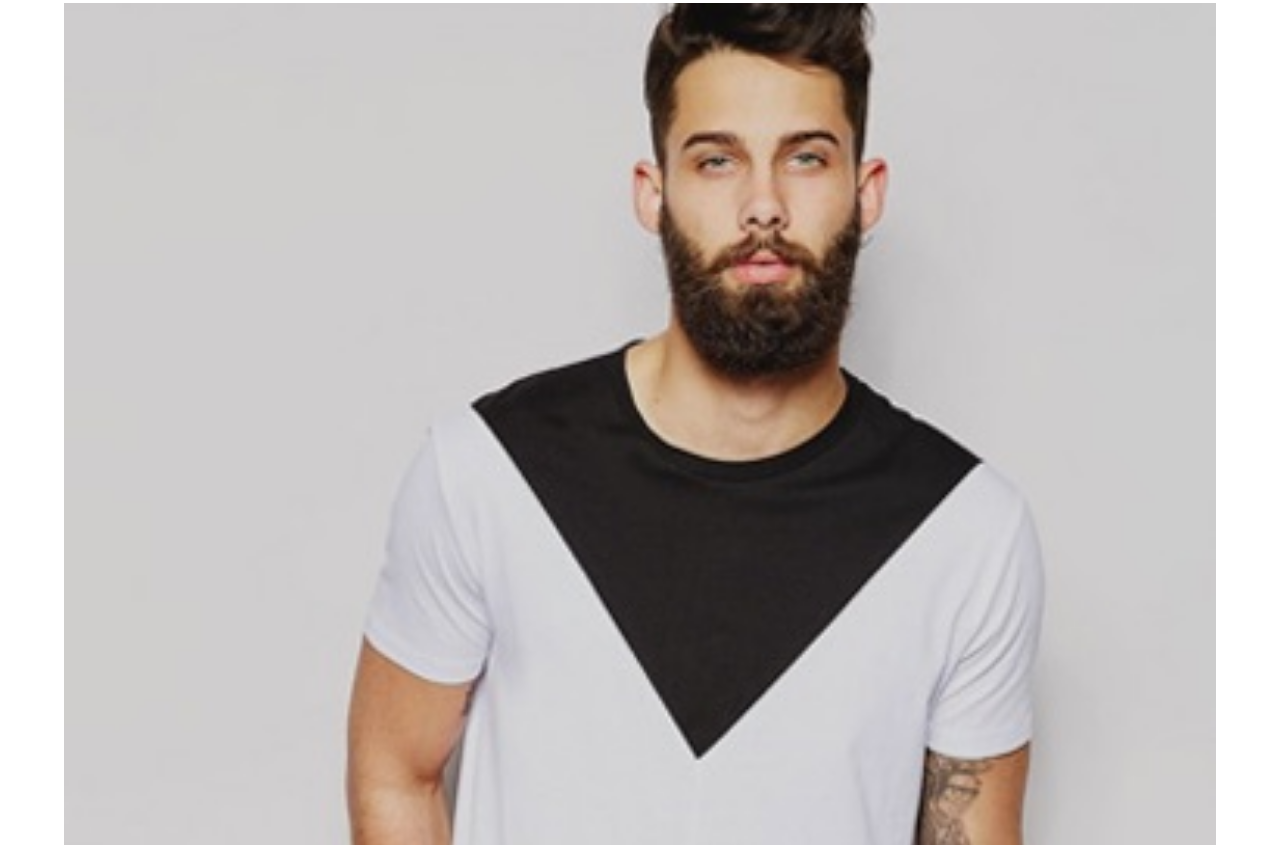
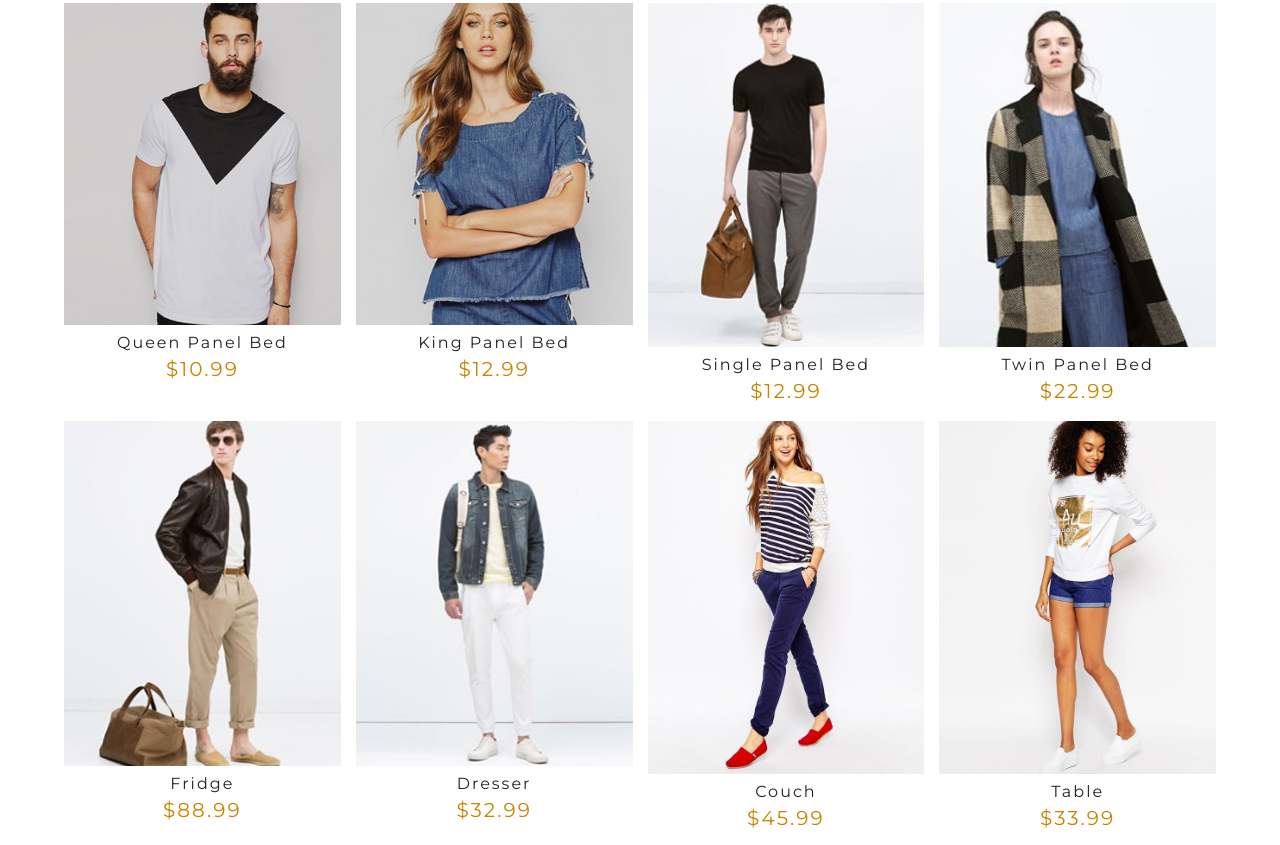
Before and after one commit to bhagirthijhamb/bhagirthiJhambProjectThree, a plain HTML site: page index.html in a window 1280 px wide. Shown: the part 882-1727 px from the top of the page. Drawn offline with Linux system fonts and the light colour scheme.

Commit message:
implemented display of products on webpage

```diff
--- a/app.js
+++ b/app.js
@@ -42,6 +42,29 @@
         // method to display products
         displayProducts(products){
             console.log(products);
+
+            let result = ''; // create a variable
+
+            // since we get back an array as products, we use array methods
+            products.forEach(product => { // loop over products array of objects
+                result += `
+                <!-- single product -->
+                    <article class="product">
+                    <div class="imgContainer">
+                        <img src=${product.image} alt="apparel1" class="productImg">
+                        <button class="bagBtn" data-id=${product.id}>
+                            <i class="fas fa-shopping-cart">Add to bag</i>
+                        </button>
+                    </div>
+                    <h3>${product.title}</h3>
+                    <h4>$${product.price}</h4>
+                    </article>
+                <!-- end of single product -->
+                `;    // add on tot he empty string stored in result
+            });
+
+            // Do this with jQuery
+            productsDOM.innerHTML = result;
         }
     }
 
--- a/index.html
+++ b/index.html
@@ -46,9 +46,9 @@
         <div class="sectionTitle">
             <h2>Apparel</h2>
         </div>
-        <div class="productCenter">
+        <div class="productsCenter">
             <!-- single product -->
-            <article class="product">
+            <!-- <article class="product">
                 <div class="imgContainer">
                     <img src="./images/apparel1.jpeg" alt="apparel1" class="productImg">
                     <button class="bagBtn" data-id="1">
@@ -57,7 +57,7 @@
                 </div>
                 <h3>t-shirt</h3>
                 <h4>$16</h4>
-            </article>
+            </article> -->
             <!-- end of single product -->
 
         </div>
--- a/products.json
+++ b/products.json
@@ -5,7 +5,7 @@
       "fields": {
         "title": "queen panel bed",
         "price": 10.99,
-        "image": { "fields": { "file": { "url": "./images/product-1.jpeg" } } }
+        "image": { "fields": { "file": { "url": "./images/apparel1.jpeg" } } }
       }
     },
     {
@@ -13,7 +13,7 @@
       "fields": {
         "title": "king panel bed",
         "price": 12.99,
-        "image": { "fields": { "file": { "url": "./images/product-2.jpeg" } } }
+        "image": { "fields": { "file": { "url": "./images/apparel2.jpeg" } } }
       }
     },
     {
@@ -21,7 +21,7 @@
       "fields": {
         "title": "single panel bed",
         "price": 12.99,
-        "image": { "fields": { "file": { "url": "./images/product-3.jpeg" } } }
+        "image": { "fields": { "file": { "url": "./images/apparel3.jpeg" } } }
       }
     },
     {
@@ -29,7 +29,7 @@
       "fields": {
         "title": "twin panel bed",
         "price": 22.99,
-        "image": { "fields": { "file": { "url": "./images/product-4.jpeg" } } }
+        "image": { "fields": { "file": { "url": "./images/apparel4.jpeg" } } }
       }
     },
     {
@@ -37,7 +37,7 @@
       "fields": {
         "title": "fridge",
         "price": 88.99,
-        "image": { "fields": { "file": { "url": "./images/product-5.jpeg" } } }
+        "image": { "fields": { "file": { "url": "./images/apparel5.jpeg" } } }
       }
     },
     {
@@ -45,7 +45,7 @@
       "fields": {
         "title": "dresser",
         "price": 32.99,
-        "image": { "fields": { "file": { "url": "./images/product-6.jpeg" } } }
+        "image": { "fields": { "file": { "url": "./images/apparel6.jpeg" } } }
       }
     },
     {
@@ -53,7 +53,7 @@
       "fields": {
         "title": "couch",
         "price": 45.99,
-        "image": { "fields": { "file": { "url": "./images/product-7.jpeg" } } }
+        "image": { "fields": { "file": { "url": "./images/apparel7.jpeg" } } }
       }
     },
     {
@@ -61,7 +61,23 @@
       "fields": {
         "title": "table",
         "price": 33.99,
-        "image": { "fields": { "file": { "url": "./images/product-8.jpeg" } } }
+        "image": { "fields": { "file": { "url": "./images/apparel8.jpeg" } } }
+      }
+    },
+    {
+      "sys": {
+        "id": "9"
+      },
+      "fields": {
+        "title": "table",
+        "price": 33.99,
+        "image": {
+          "fields": {
+            "file": {
+              "url": "./images/apparel9.jpeg"
+            }
+          }
+        }
       }
     }
   ]
--- a/styles.css
+++ b/styles.css
@@ -140,7 +140,7 @@ body {
   text-transform: capitalize;
   letter-spacing: var(--mainSpacing);
 }
-.productCenter {
+.productsCenter {
   width: 90vw;
   margin: 0 auto;
   max-width: var(--mainWrapper);
```
